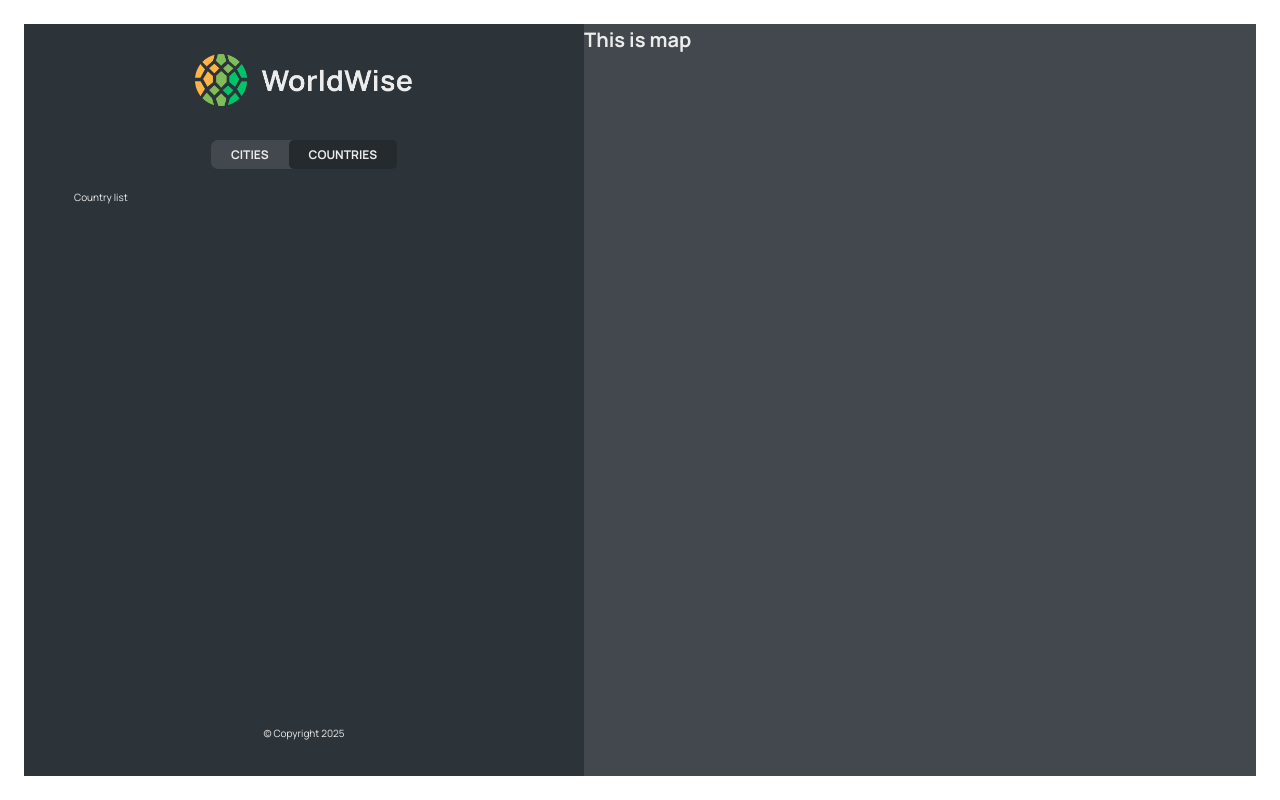
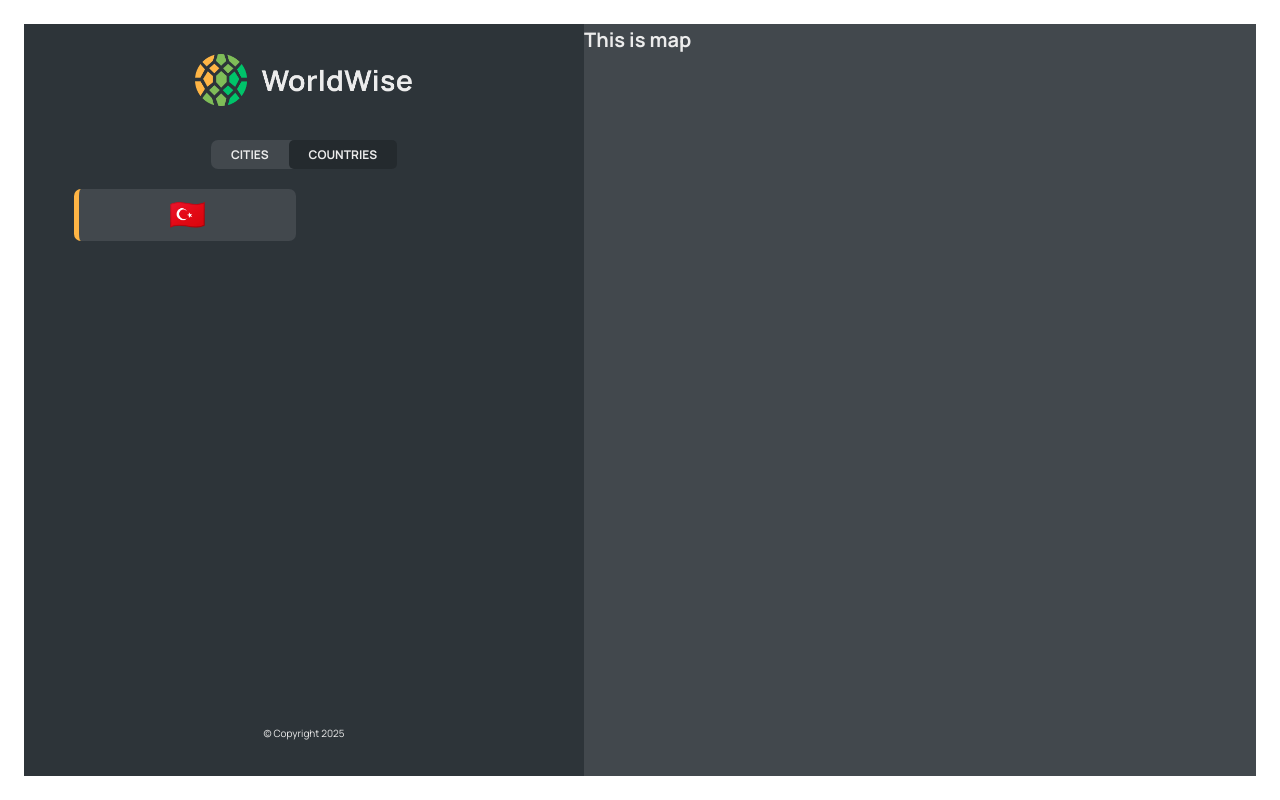
Before and after one commit to mirwais-sanaie/Worldwise-app, a React (Vite) app: page /app/countries in a window 1280 px wide. Built offline with nearby package versions, Linux system fonts and the light colour scheme; data requests are answered from the project's data file.

Commit message:
countryList and City component added.

```diff
--- a/src/App.jsx
+++ b/src/App.jsx
@@ -7,6 +7,7 @@ import AppLayout from "./pages/AppLayout";
 import CityList from "./components/CityList";
 import CountryList from "./components/CountryList";
 import { CitiesContextPro } from "./hooks/CitiesContextPro";
+import City from "./components/City";
 
 function App() {
   return (
@@ -19,6 +20,7 @@ function App() {
         <Route path="app" element={<AppLayout />}>
           <Route index element={<Navigate to={"cities"} replace />} />
           <Route path="cities" element={<CityList />} />
+          <Route path="cities/:id" element={<City />} />
           <Route path="countries" element={<CountryList />} />
           <Route path="form" element={<Form />} />
         </Route>
--- /dev/null
+++ b/src/components/CountryItem.jsx
@@ -0,0 +1,12 @@
+import styles from "./CountryItem.module.css";
+
+function CountryItem({ country }) {
+  return (
+    <li className={styles.countryItem}>
+      <span>{country.emoji}</span>
+      <span>{country.country}</span>
+    </li>
+  );
+}
+
+export default CountryItem;
--- /dev/null
+++ b/src/components/CountryItem.module.css
@@ -0,0 +1,19 @@
+.countryItem {
+  display: flex;
+  flex-direction: column;
+  align-items: center;
+  gap: 0.2rem;
+
+  font-size: 1.7rem;
+  font-weight: 600;
+
+  background-color: var(--color-dark--2);
+  border-radius: 7px;
+  padding: 1rem 2rem;
+  border-left: 5px solid var(--color-brand--1);
+}
+
+.countryItem span:first-child {
+  font-size: 3rem;
+  line-height: 1;
+}
--- a/src/components/CountryList.jsx
+++ b/src/components/CountryList.jsx
@@ -1,24 +1,31 @@
+import { useCitiesContext } from "../hooks/CitiesContextPro";
 import styles from "./CountryList.module.css";
+import Message from "./Message";
+import CountryItem from "./CountryItem";
+import Spinner from "./Spinner";
 
 function CountryList() {
-  // if (!cities?.length)
-  //   return <Message message={`Add your first city by clicking on the map`} />;
+  const { cities, loading } = useCitiesContext();
 
-  // const countries = cities.reduce((arr, city) => {
-  //   console.log(arr);
-  //   if (!arr.map((el) => el.country).includes(city.country)) {
-  //     return [...arr, { country: city.country, emoji: city.emoji }];
-  //   } else {
-  //     return arr;
-  //   }
-  // }, []);
+  if (loading) return <Spinner />;
+
+  if (!cities?.length)
+    return <Message message={`Add your first city by clicking on the map`} />;
+
+  const countries = cities.reduce((arr, city) => {
+    console.log(arr);
+    if (!arr.map((el) => el.country).includes(city.country)) {
+      return [...arr, { country: city.country, emoji: city.emoji }];
+    } else {
+      return arr;
+    }
+  }, []);
 
   return (
     <ul className={styles.countryList}>
-      {/* {countries.map((country) => (
+      {countries.map((country) => (
         <CountryItem key={country.id} country={country} />
-      ))} */}
-      <p>Country list</p>
+      ))}
     </ul>
   );
 }
--- a/src/hooks/CitiesContextPro.jsx
+++ b/src/hooks/CitiesContextPro.jsx
@@ -1,6 +1,8 @@
 import { createContext, useContext, useEffect, useState } from "react";
 
 const CitiesContext = createContext();
+
+const BASE_URL = "http://localhost:4000";
 
 function CitiesContextPro({ children }) {
   const [cities, setCities] = useState([]);
@@ -11,7 +13,7 @@ function CitiesContextPro({ children }) {
     async function getCities() {
       setLoading(true);
       try {
-        const res = await fetch(`http://localhost:4000/cities`);
+        const res = await fetch(`${BASE_URL}/cities`);
         const data = await res.json();
         setCities(data);
         console.log(data);
```
Also changed, not shown: data/cities.json (line endings or trailing spaces).
